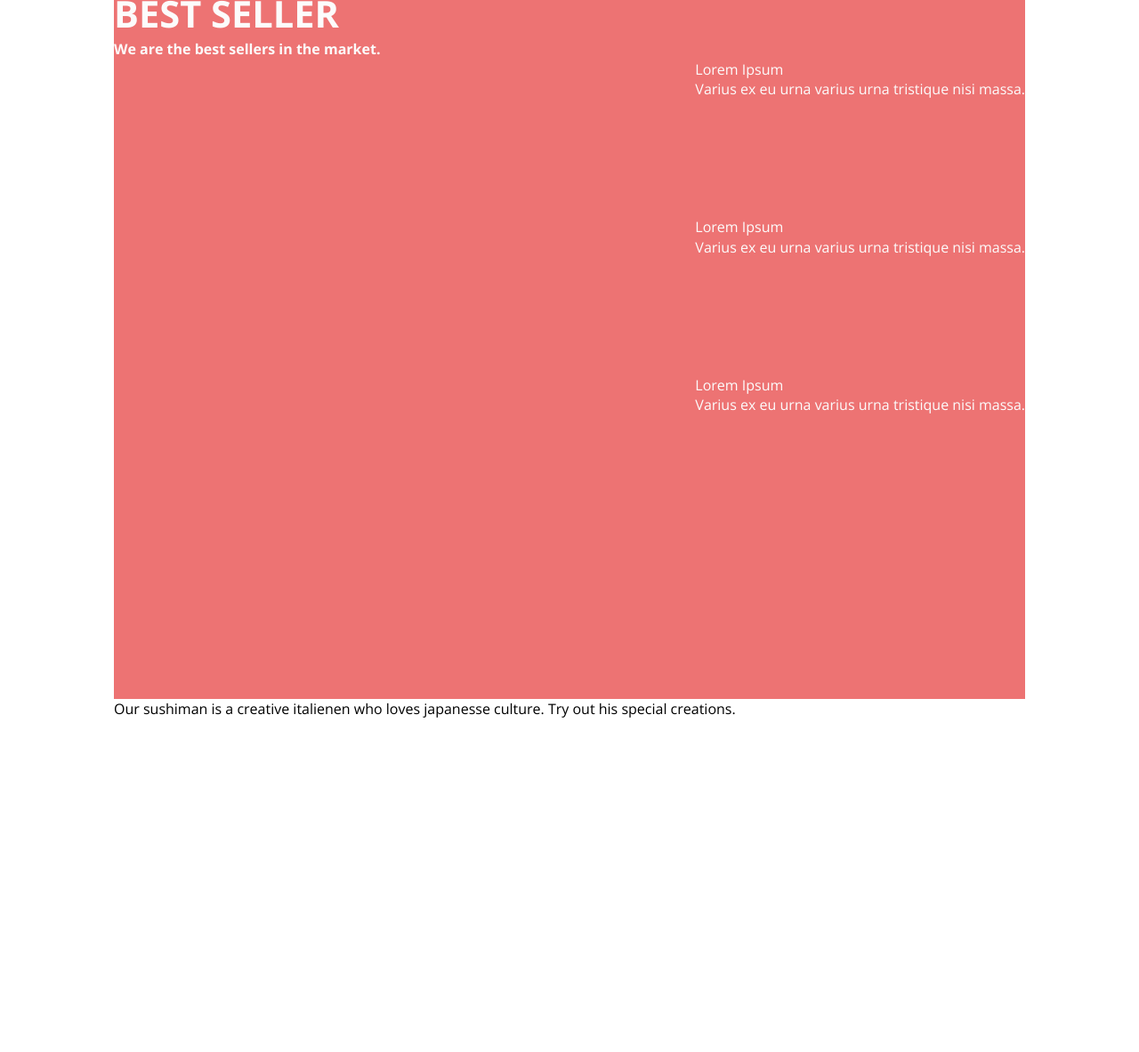
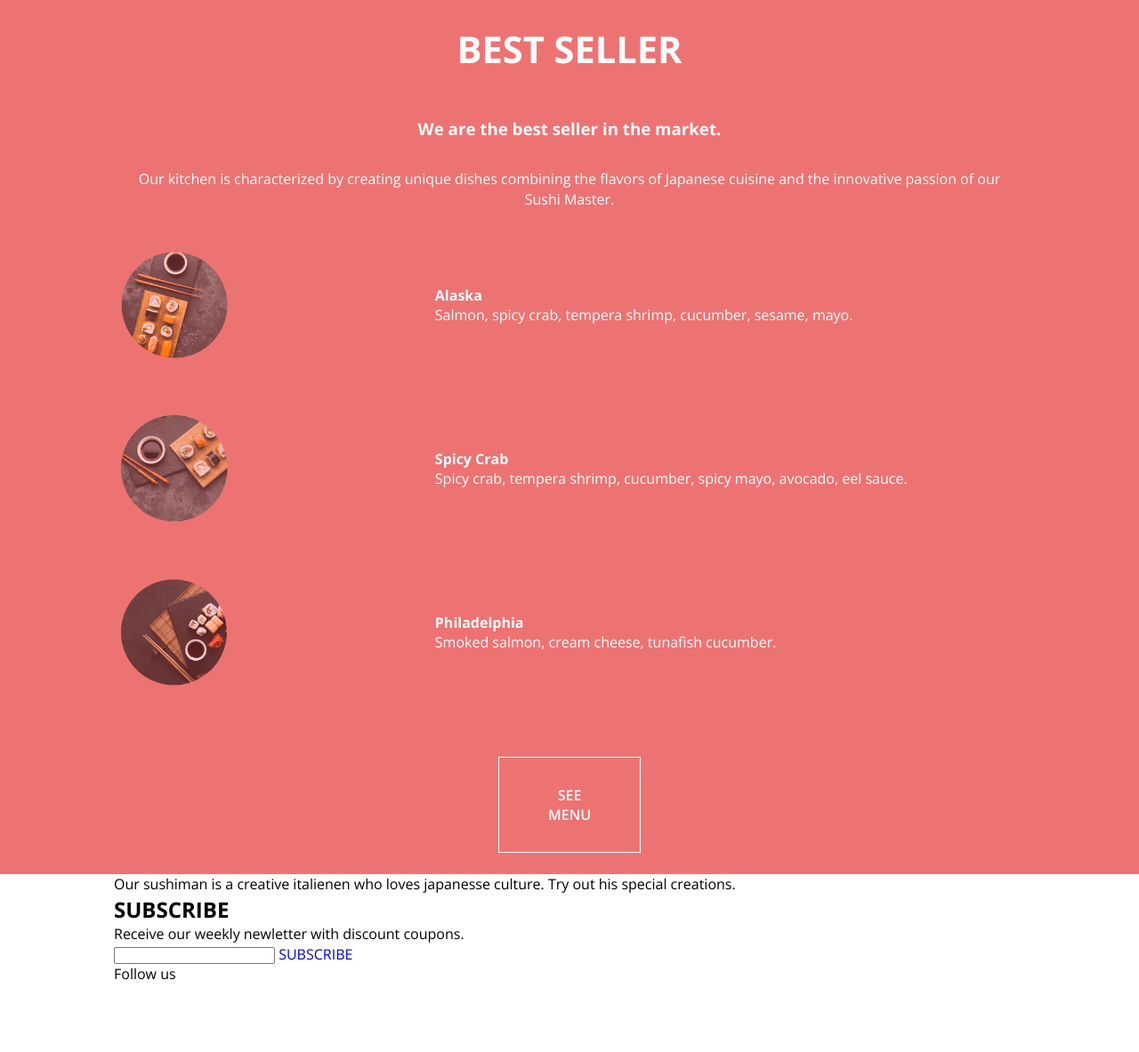
Before and after one commit to rociodithurbide/sushime, a plain HTML site: page index.html in a window 1280 px wide. Shown: the part 814-1997 px from the top of the page at 89% size. Drawn offline with nearby package versions, Linux system fonts and the light colour scheme.

Commit message:
add second section

```diff
--- a/css/style.css
+++ b/css/style.css
@@ -15,6 +15,12 @@ body{
   font-family: 'Open Sans', sans-serif;
   line-height: 1.4;
 }
+ul {
+  list-style: none;
+}
+a {
+  text-decoration: none;
+}
 .container{
   margin: 0 auto;
   width: 80%;
@@ -23,12 +29,13 @@ body{
 .v-height{
   height: 100vh;
 }
-ul {
-  list-style: none;
+.btn{
+  display: inline-block;
+  padding: 3% 5%;
+  margin: 10% 0%;
+  font-weight: 600;
 }
-a {
-  text-decoration: none;
-}
+
 
 /*---MENU---*/
 .header{
@@ -85,15 +92,10 @@ a {
   color: var(--white-grey);
   font-size: 3.2rem;
 }
-
 .order-now-btn{
-  display: inline-block;
   color: var(--white-grey);
   background-color: var(--pale-pink);
-  font-weight: 600;
-  padding: 3% 5%;
   border-radius: 2rem;
-  margin: 10% 0%;
   transition: background-color 1s ease;
 }
 .order-now-btn:hover{
@@ -104,18 +106,75 @@ a {
 .section2{
   background-color: var(--pale-pink);
   color: var(--white-grey);
+  text-align: center;
 }
 .section2 h2{
   font-size: 2.6rem;
+  margin: 2rem 0;
+  padding: 0.5rem;
+}
+.section2 h3{
+  margin: 1rem 0;
+  padding: 0.5rem;
+}
+.section2 .dish-intro{
+  padding: 0.5rem;
+  margin-bottom: 2rem;
 }
 .dishes{
-  height: 50vh;
   display: flex;
   flex-direction: column;
   justify-content: space-between;
 }
 .dish-box{
-  display: flex;
-  flex-direction: row;
-  justify-content: space-between;
+  align-items: center;
+  padding: 0.5rem;
+  margin-bottom: 3rem;
 }
+@media (min-width: 550px){
+  .dish-box{
+    display: flex;
+    flex-direction: row;
+    justify-content: space-between;
+    align-items: center;
+
+  }
+  .dish-right-side-text{
+    width: 65%;
+    text-align: left;
+  }
+}
+.dish{
+  width: 7.5rem;
+  height: 7.5rem;
+  background-size: 7.5rem 7.5rem;
+  background-repeat: no-repeat;
+}
+.dish1{
+  background-image: url(../images/dish1.png);
+}
+.dish2{
+  background-image: url(../images/dish2.png);
+}
+.dish3{
+  background-image: url(../images/dish3.png);
+}
+
+.see-menu-btn{
+  display: block;
+  color: var(--white-grey);
+  border: 1px solid var(--white-grey);
+  width: 8rem;
+  text-align: center;
+  margin: 1.5rem auto;
+  transition: background-color 0.4s ease;
+}
+.see-menu-btn:hover{
+  background-color: var(--white-grey);
+  color: var(--pale-pink);
+}
+@media (min-width: 550px){
+  .see-menu-btn{
+    width: 10rem;
+  }
+}
--- a/index.html
+++ b/index.html
@@ -52,43 +52,44 @@
             <div class="center-content v-height">
               <div class="box-title">
                 <h1 class="home-title">DELICIOUS SUSHIME</h1>
-                <a href="#" class="order-now-btn">ORDER NOW</a>
+                <a href="#" class="btn order-now-btn">ORDER NOW</a>
               </div>
             </div>
           </div>
         </div>
       </section>
-      <section class="section2 container v-height">
+      <section class="section2">
+        <div class="container">
           <h2>BEST SELLER</h2>
-        <h4>We are the best sellers in the market.</h4>
+          <h3>We are the best seller in the market.</h3>
+          <p class="dish-intro">Our kitchen is characterized by creating unique dishes combining the flavors of Japanese cuisine and the innovative passion of our Sushi Master.</p>
           <div class="dishes">
             <div class="dish-box">
-            <div class="dish dish1">
-            </div>
+              <div class="dish dish1"></div>
               <div class="dish-right-side-text">
-              <p class="dish-name">Lorem Ipsum</p>
-              <p class="dish-description">Varius ex eu urna varius urna tristique nisi massa.</p>
+                <h4 class="dish-name">Alaska</h4>
+                <p class="dish-description">Salmon, spicy crab, tempera shrimp, cucumber, sesame, mayo.</p>
               </div>
             </div>
             <div class="dish-box">
-            <div class="dish dish2">
-            </div>
-            <div class="dish-left-side-text">
-              <p class="dish-name">Lorem Ipsum</p>
-              <p class="dish-description">Varius ex eu urna varius urna tristique nisi massa.</p>
+              <div class="dish dish2"></div>
+              <div class="dish-right-side-text">
+                <h4 class="dish-name">Spicy Crab</h4>
+                <p class="dish-description">Spicy crab, tempera shrimp, cucumber, spicy mayo, avocado, eel sauce.</p>
               </div>
             </div>
             <div class="dish-box">
-            <div class="dish dish3">
-            </div>
+              <div class="dish dish3"></div>
               <div class="dish-right-side-text">
-              <p class="dish-name">Lorem Ipsum</p>
-              <p class="dish-description">Varius ex eu urna varius urna tristique nisi massa.</p>
+                <h4 class="dish-name">Philadelphia</h4>
+                <p class="dish-description">Smoked salmon, cream cheese, tunafish cucumber.</p>
               </div>
             </div>
           </div>
+          <a href="#" class="btn see-menu-btn">SEE MENU</a>
+        </div>
       </section>
-      <section class="section3 container v-height">
+      <section class="section3 container">
         <div class="img-chef-perfil">
         </div>
         <div class="chef-description">
```
Lines whose indentation alone changed are shown as unchanged.
